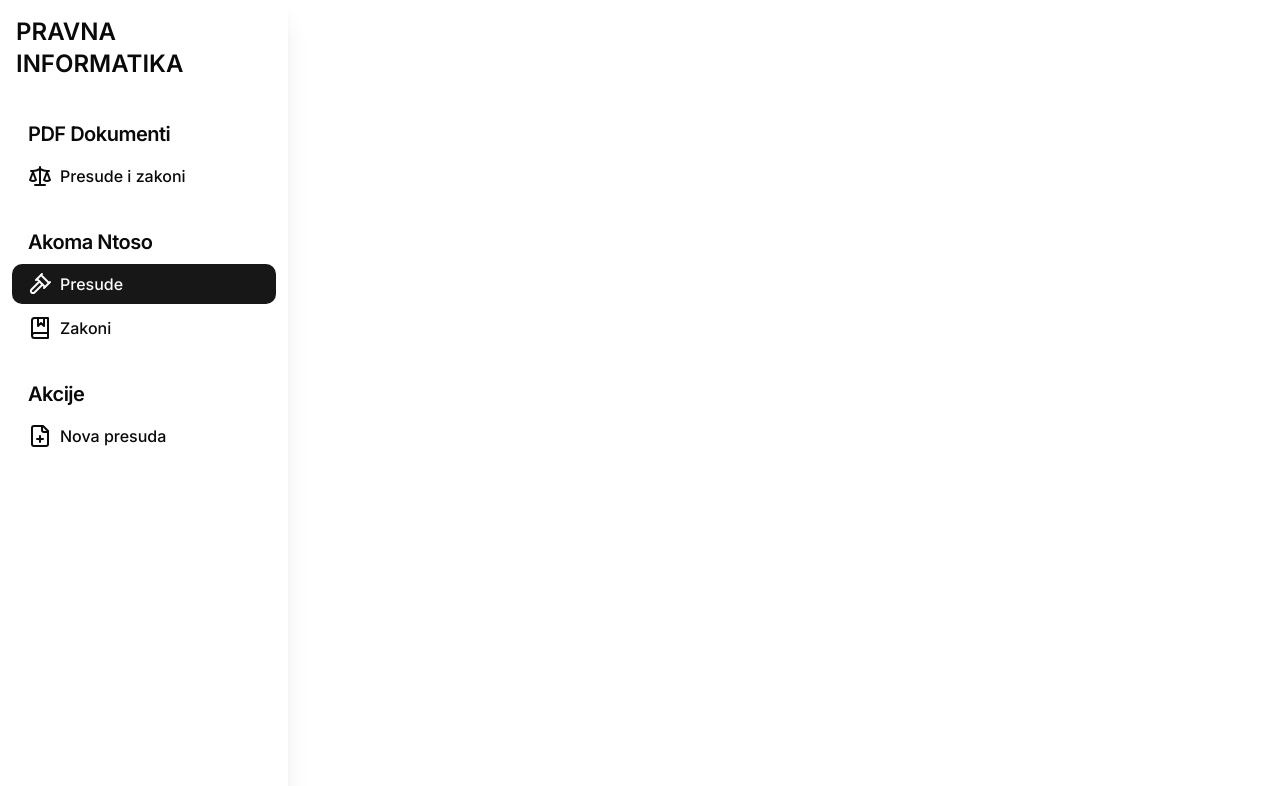
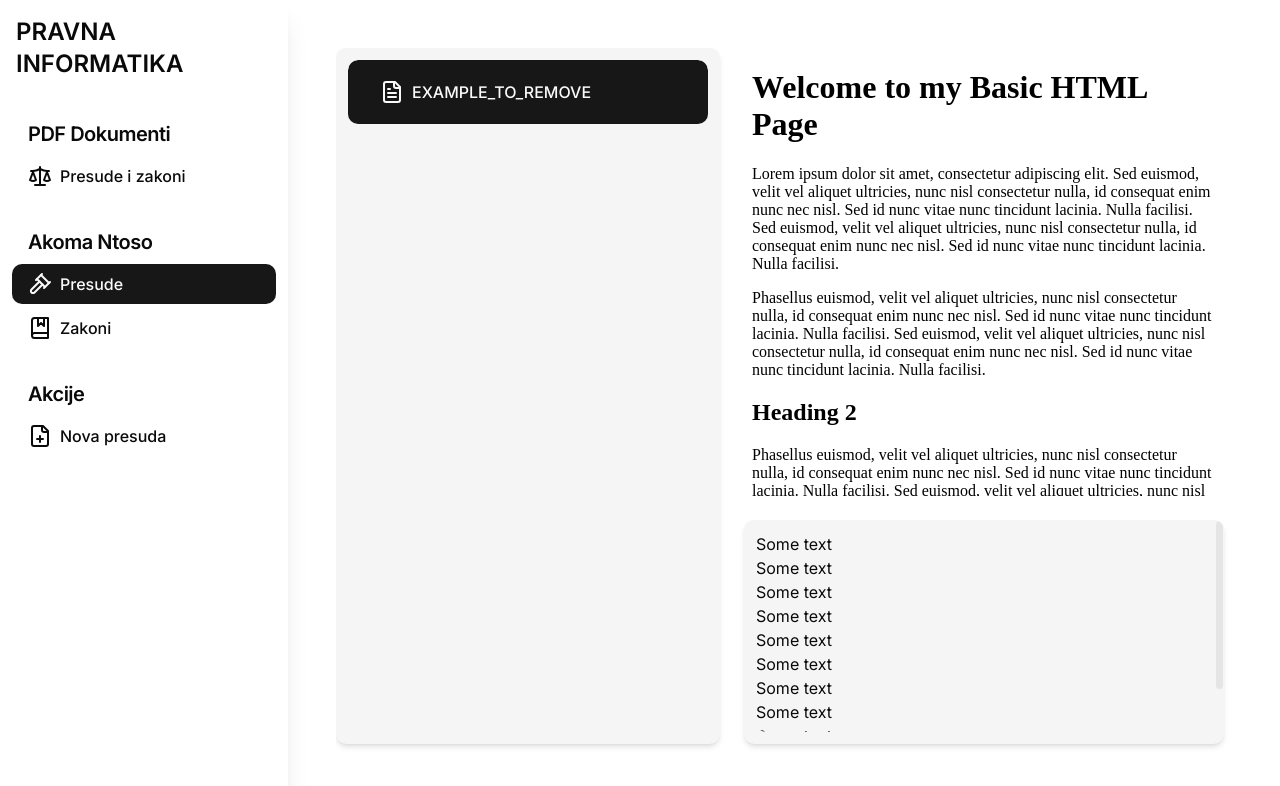
Before and after one commit to anaandjelic/pravna-informatika-projekat, a Next.js app in the folder frontend/: page /presude in a window 1280 px wide. Shown: the top 786 px of the page. Built offline with nearby package versions, Linux system fonts and the light colour scheme.

Commit message:
Add html presude list and view

```diff
--- /dev/null
+++ b/frontend/app/api/htmls/route.ts
@@ -0,0 +1,14 @@
+import { getFilePaths } from "@/lib/file_path";
+import { NextRequest, NextResponse } from "next/server";
+import path from "path";
+
+export async function GET(request: NextRequest) {
+  const dirPath: string = request.nextUrl.searchParams.get("dir") || "/html/presude";
+  const publicDirPath = path.join("public", dirPath);
+
+  try {
+    return NextResponse.json(await getFilePaths(publicDirPath, dirPath, ".html"));
+  } catch (error) {
+    return NextResponse.json({ error: "Failed to retrieve PDF files" });
+  }
+}
--- a/frontend/app/presude/page.tsx
+++ b/frontend/app/presude/page.tsx
@@ -1,3 +1,74 @@
-export default function Presude() {
-  return;
+"use client";
+
+import { ListItem } from "@/app/ui/list_item";
+import { ScrollArea } from "@/components/ui/scroll-area";
+import { FilePath } from "@/lib/file_path";
+import { FileText } from "lucide-react";
+import { useEffect, useMemo, useState } from "react";
+
+export default function HTMLPresude() {
+  const [presude, setPresude] = useState<FilePath[]>([]);
+
+  const [selectedHTMLIndex, setSelectedHTMLIndex] = useState<number>(0);
+  const handleSelect = (index: number) => {
+    setSelectedHTMLIndex(index);
+  };
+
+  useEffect(() => {
+    const getHtmlFiles = async () => {
+      await fetch(`http://localhost:3000/api/htmls?dir=${encodeURI("/html/presude")}`)
+        .then((res) => res.json())
+        .then((data) => setPresude(data));
+    };
+
+    getHtmlFiles();
+  }, []);
+
+  const htmlToShow = useMemo(() => {
+    return presude[selectedHTMLIndex]?.path;
+  }, [presude, selectedHTMLIndex]);
+
+  return (
+    <div className="flex h-full flex-row overflow-hidden space-x-6 pr-2 pb-2">
+      <ScrollArea
+        className="p-3 rounded-md shadow-md bg-secondary w-96 h-full"
+        type="always"
+      >
+        <div className="w-full">
+          {presude.map((file, index) => (
+            <ListItem
+              key={index}
+              text={file.stem}
+              isSelected={index === selectedHTMLIndex}
+              Icon={FileText}
+              onClick={() => handleSelect(index)}
+            ></ListItem>
+          ))}
+        </div>
+      </ScrollArea>
+      <div className="flex flex-col flex-grow space-y-6">
+        <iframe
+          className="flex-grow w-full"
+          src={htmlToShow}
+        />
+        <ScrollArea
+          className="p-3 rounded-md shadow-md bg-secondary w-full h-56"
+          type="always"
+        >
+          {/* TODO: Tabela atributa ovde */}
+          <p>Some text</p>
+          <p>Some text</p>
+          <p>Some text</p>
+          <p>Some text</p>
+          <p>Some text</p>
+          <p>Some text</p>
+          <p>Some text</p>
+          <p>Some text</p>
+          <p>Some text</p>
+          <p>Some text</p>
+          <p>Some text</p>
+        </ScrollArea>
+      </div>
+    </div>
+  );
 }
--- /dev/null
+++ b/frontend/public/html/presude/EXAMPLE_TO_REMOVE.html
@@ -0,0 +1,21 @@
+<!DOCTYPE html>
+<html>
+<head>
+    <title>Basic HTML Page</title>
+</head>
+<body>
+    <h1>Welcome to my Basic HTML Page</h1>
+    <p>Lorem ipsum dolor sit amet, consectetur adipiscing elit. Sed euismod, velit vel aliquet ultricies, nunc nisl consectetur nulla, id consequat enim nunc nec nisl. Sed id nunc vitae nunc tincidunt lacinia. Nulla facilisi. Sed euismod, velit vel aliquet ultricies, nunc nisl consectetur nulla, id consequat enim nunc nec nisl. Sed id nunc vitae nunc tincidunt lacinia. Nulla facilisi.</p>
+    <p>Phasellus euismod, velit vel aliquet ultricies, nunc nisl consectetur nulla, id consequat enim nunc nec nisl. Sed id nunc vitae nunc tincidunt lacinia. Nulla facilisi. Sed euismod, velit vel aliquet ultricies, nunc nisl consectetur nulla, id consequat enim nunc nec nisl. Sed id nunc vitae nunc tincidunt lacinia. Nulla facilisi.</p>
+    <h2>Heading 2</h2>
+    <p>Phasellus euismod, velit vel aliquet ultricies, nunc nisl consectetur nulla, id consequat enim nunc nec nisl. Sed id nunc vitae nunc tincidunt lacinia. Nulla facilisi. Sed euismod, velit vel aliquet ultricies, nunc nisl consectetur nulla, id consequat enim nunc nec nisl. Sed id nunc vitae nunc tincidunt lacinia. Nulla facilisi.</p>
+    <p>This is a paragraph below Heading 2.</p>
+    <h2>Another Heading 2</h2>
+    <p>Lorem ipsum dolor sit amet, consectetur adipiscing elit. Sed euismod, velit vel aliquet ultricies, nunc nisl consectetur nulla, id consequat enim nunc nec nisl. Sed id nunc vitae nunc tincidunt lacinia. Nulla facilisi. Sed euismod, velit vel aliquet ultricies, nunc nisl consectetur nulla, id consequat enim nunc nec nisl. Sed id nunc vitae nunc tincidunt lacinia. Nulla facilisi.</p>
+    <p>This is another paragraph below Heading 2.</p>
+</body>
+</html>
+
+
+</body>
+</html>
```
